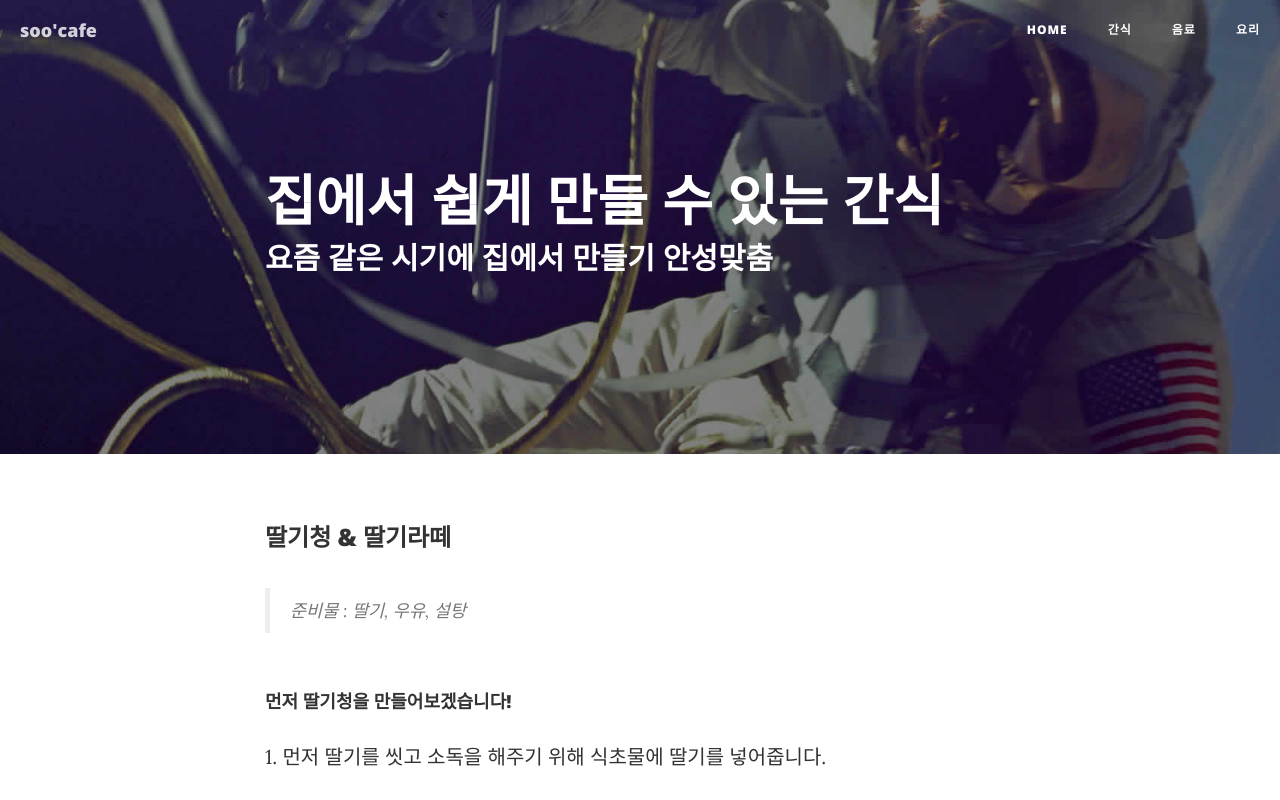
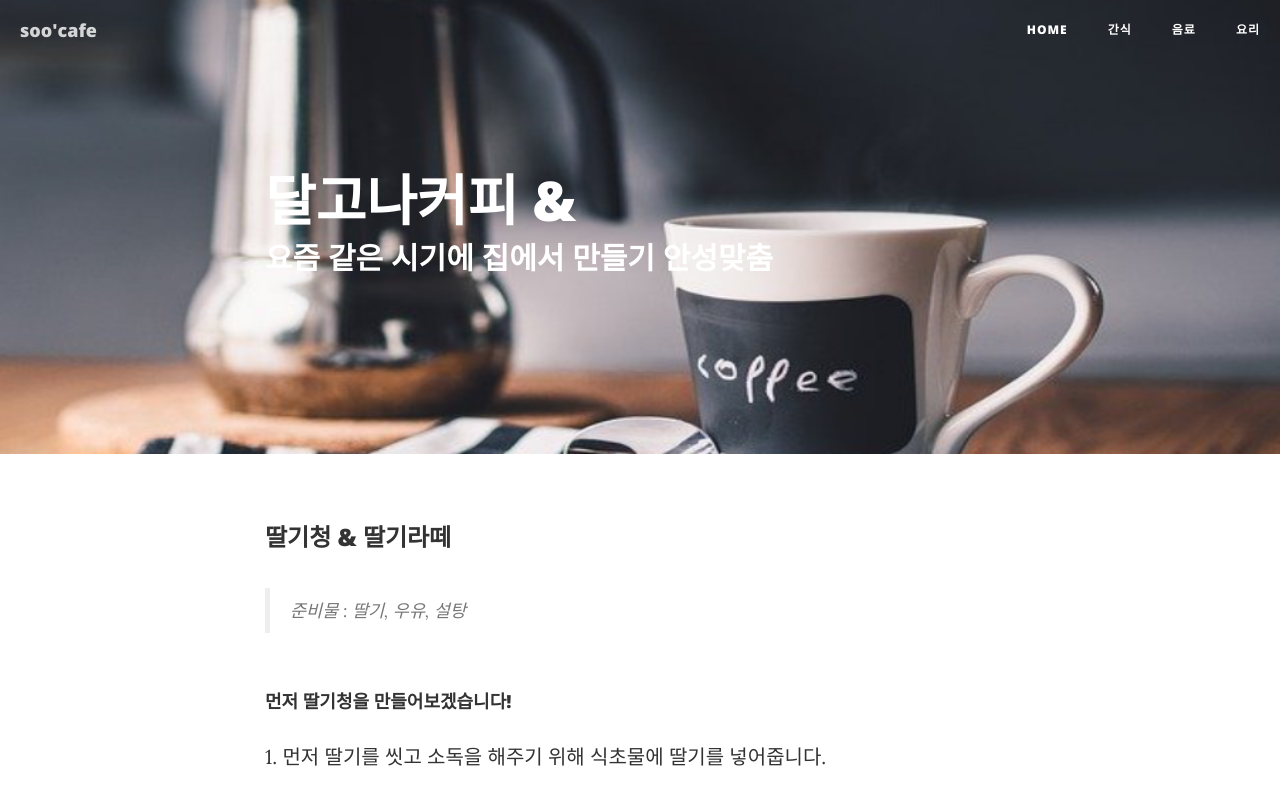
Before and after one commit to soouuuuu/soouuuuu.github.io, a website: page post.html in a window 1280 px wide. Shown: the top 800 px of the page. Drawn offline with nearby package versions, Linux system fonts and the light colour scheme.

Commit message:
Update post.html

```diff
--- a/post.html
+++ b/post.html
@@ -69,12 +69,12 @@
 
     <!-- Page Header -->
     <!-- Set your background image for this header on the line below. -->
-    <header class="intro-header" style="background-image: url('img/post-bg.jpg')">
+    <header class="intro-header" style="background-image: url('back/coffee2.PNG')">
         <div class="container">
             <div class="row">
                 <div class="col-lg-8 col-lg-offset-2 col-md-10 col-md-offset-1">
                     <div class="post-heading">
-                        <h1> 집에서 쉽게 만들 수 있는 간식</h1>
+                        <h1> 달고나커피 & </h1>
                         <h2 class="subheading">요즘 같은 시기에 집에서 만들기 안성맞춤</h2>
 
                     </div>
```
